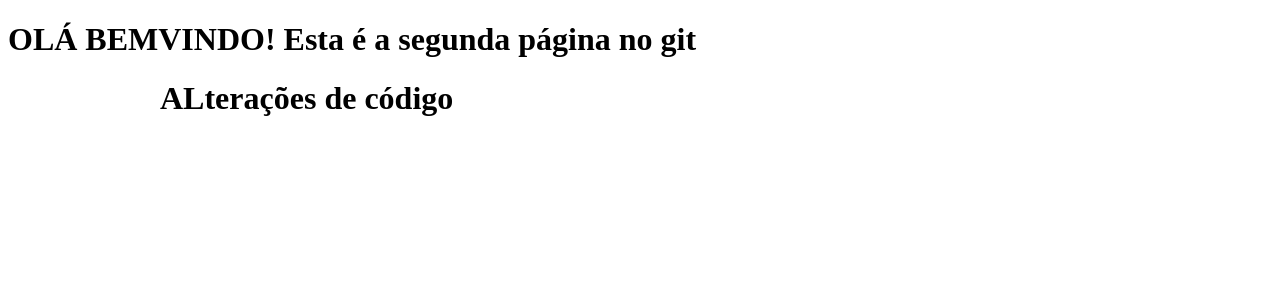
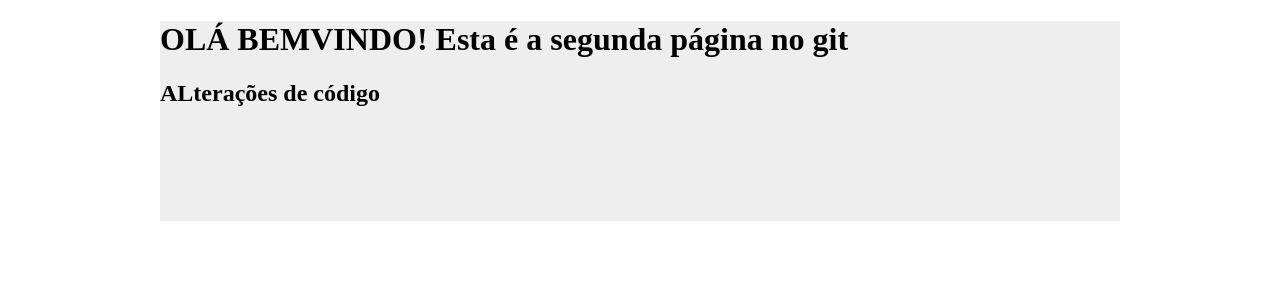
Before and after one commit to JMACSilvestre/flag, a plain HTML site: page pagina.html in a window 1280 px wide. Drawn offline with Linux system fonts and the light colour scheme.

Commit message:
Foi adicionado a cor de fundo na div container e alterado o código na pagina.html

```diff
--- a/estilos.css
+++ b/estilos.css
@@ -2,4 +2,4 @@
 
 h1 {font-style: arial;}
 
-.container {height: 200px; width: 960px; margin: auto;}
+.container {height: 200px; width: 960px; margin: auto; background-color: #eee;}
--- a/pagina.html
+++ b/pagina.html
@@ -10,11 +10,9 @@
 </head>
 
 <body>
-  <h1>OLÁ BEMVINDO! Esta é a segunda página no git</h1>
-
   <div class="container">
-    <h1>ALterações de código</h1>
+    <h1>OLÁ BEMVINDO! Esta é a segunda página no git</h1>
+    <h2>ALterações de código</h2>
   </div>
-
 </body>
 </html>
```
